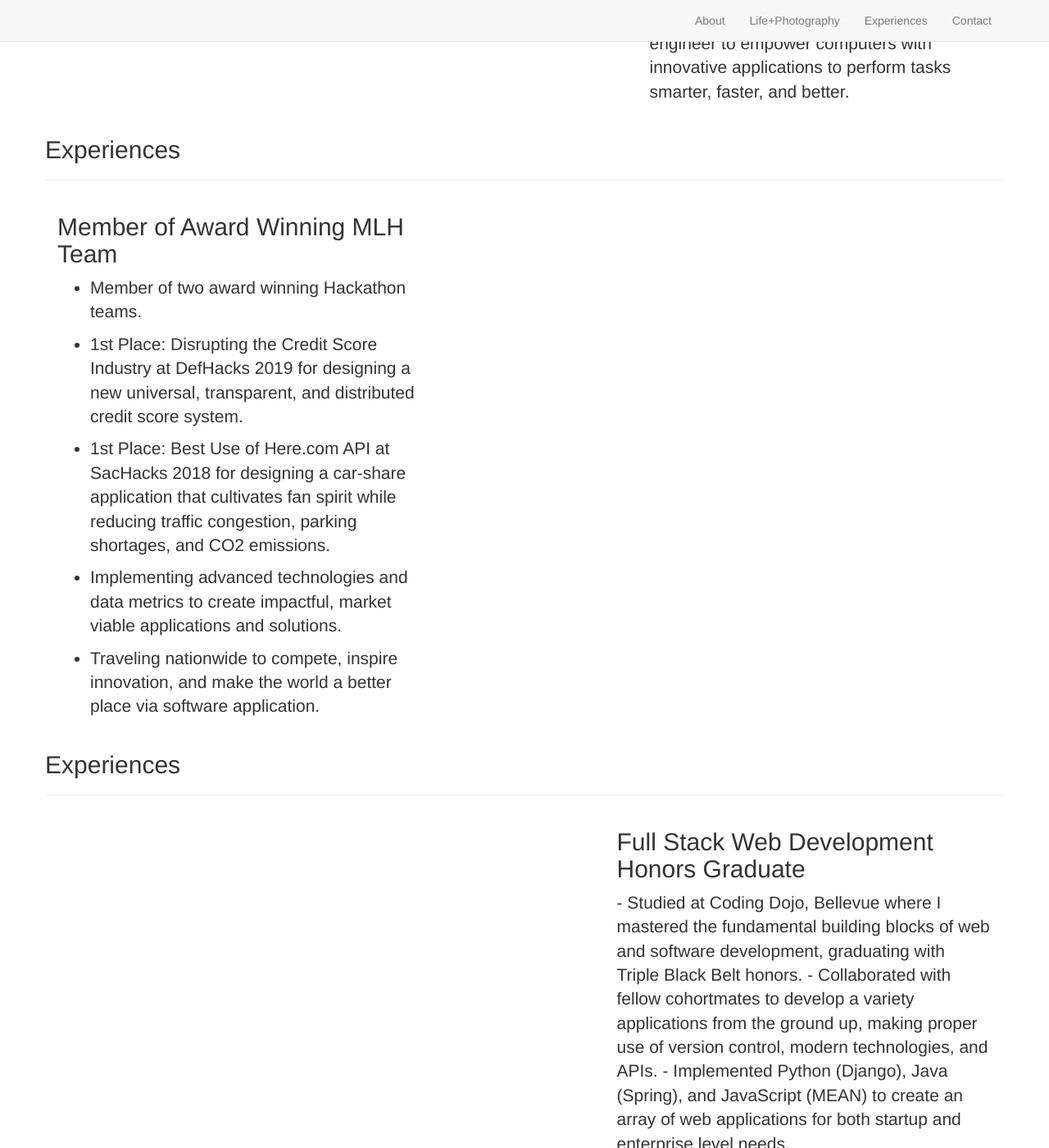
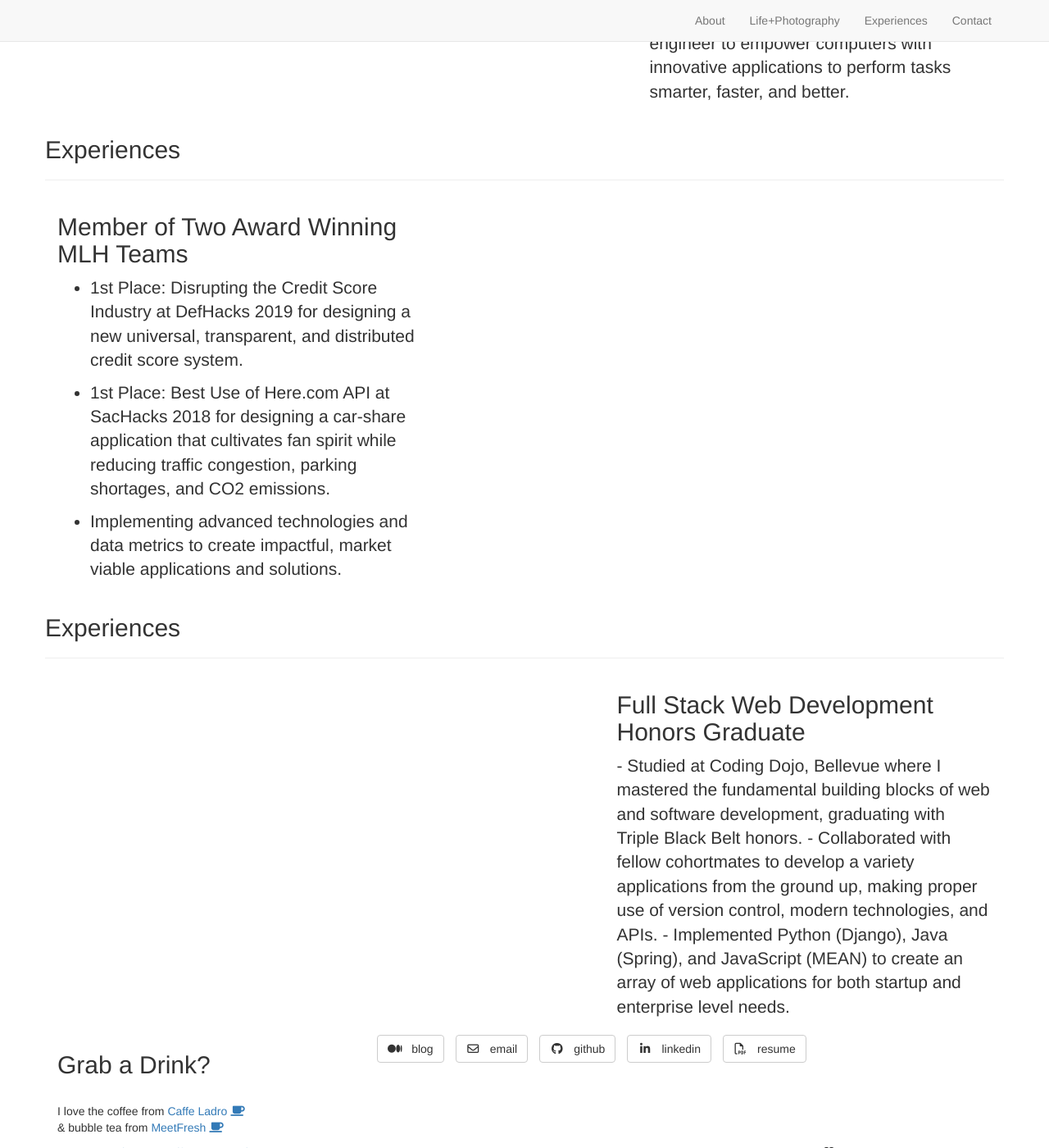
Before and after one commit to jawang94/jawang94.github.io, a Jekyll site: the page built from _posts/2000-1-1-exp.markdown, in a window 1280 px wide and 1400 px high, scrolled down 1210 px. Shown: the whole window at 82% size. Built offline with Jekyll 4.4.1, drawn with Linux system fonts in a browser that asks for light colours; nearby versions of some CDN libraries; library files that are not in the unit come from our copies.

Commit message:
Updated Experience for MLH

```diff
--- a/_posts/2000-1-1-exp.markdown
+++ b/_posts/2000-1-1-exp.markdown
@@ -2,16 +2,12 @@
 layout: default
 img: 40-1-3.png
 category: Experiences
-title: Member of Award Winning MLH Team
+title: Member of Two Award Winning MLH Teams
 description: |
 ---
-
-- Member of two award winning Hackathon teams.
 
 - 1st Place: Disrupting the Credit Score Industry at DefHacks 2019 for designing a new universal, transparent, and distributed credit score system.
 
 - 1st Place: Best Use of Here.com API at SacHacks 2018 for designing a car-share application that cultivates fan spirit while reducing traffic congestion, parking shortages, and CO2 emissions.
 
 - Implementing advanced technologies and data metrics to create impactful, market viable applications and solutions.
-
-- Traveling nationwide to compete, inspire innovation, and make the world a better place via software application.
```
